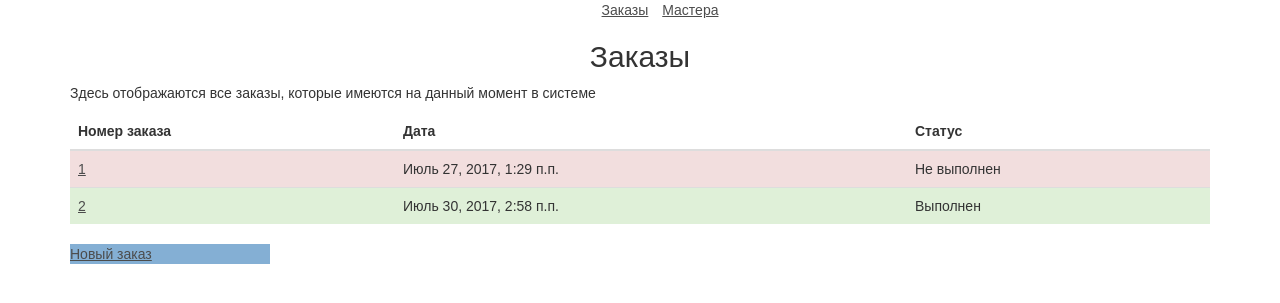
After one commit to kmvit/mycrm, a Django app: page /orders/ in a window 1280 px wide. The commit adds this page. Shown: the top 303 px of the page. Run offline with Django 3.2, Linux system fonts and the light colour scheme; data comes from the database, SQL or seed files in the repository; both versions use the stored data as it was after the commit; some libraries are stand-ins or nearby versions.

Commit message:
Список заказов и детальная

```diff
--- a/mycrm/urls.py
+++ b/mycrm/urls.py
@@ -13,7 +13,7 @@ Including another URLconf
     1. Import the include() function: from django.conf.urls import url, include
     2. Add a URL to urlpatterns:  url(r'^blog/', include('blog.urls'))
 """
-from django.conf.urls import url
+from django.conf.urls import url, include
 from django.contrib import admin
 from django.conf import settings
 from django.conf.urls.static import static
@@ -22,9 +22,11 @@ from django.contrib.auth import views as auth_views
 
 
 urlpatterns = [
-    url(r'^$', home, name='home'),
+    url(r'^orders/', include('orders.urls', namespace='orders', app_name='orders')),
+
     url(r'^accounts/login/$', auth_views.login),
     url(r'^admin/', admin.site.urls),
+    url(r'^$', home, name='home'),
 ]
 if settings.DEBUG:
     urlpatterns += static(settings.STATIC_URL, document_root=settings.STATIC_ROOT)
--- /dev/null
+++ b/orders/templates/orders/order_list.html
@@ -0,0 +1,35 @@
+{% extends 'base.html' %}
+
+{% block content %}
+  <h2>Заказы</h2>
+  <p>Здесь отображаются все заказы, которые имеются на данный момент в системе</p>
+  <table class="table">
+    <thead>
+      <tr>
+        <th>Номер заказа</th>
+        <th>Дата</th>
+        <th>Статус</th>
+      </tr>
+    </thead>
+    <tbody>
+    {% for item in order_list %}
+    {% if item.status == '1' %}
+      <tr class="success">
+          <td><a href="{% url 'orders:order_detail' pk=item.id%}">{{item.id}}</a></td>
+        <td>{{item.born}}</td>
+        <td>Выполнен</td>
+      </tr>
+    {% else %}
+      <tr class="danger">
+        <td><a href="{% url 'orders:order_detail' pk=item.id%}">{{item.id}}</a></td>
+        <td>{{item.born}}</td>
+        <td>Не выполнен</td>
+      </tr>
+    {% endif %}
+    {% endfor %}
+    </tbody>
+  </table>
+ <div class="home-link-new-order">
+      <a href="#">Новый заказ</a>
+  </div>
+{% endblock %}
--- /dev/null
+++ b/orders/urls.py
@@ -0,0 +1,7 @@
+from .views import *
+from django.conf.urls import url
+
+urlpatterns = [
+    url(r'^$', OrderList.as_view(), name='order_list'),
+    url(r'^(?P<pk>\d+)/$', OrderDetail.as_view(), name='order_detail'),
+]
--- a/orders/views.py
+++ b/orders/views.py
@@ -1,3 +1,10 @@
 from django.shortcuts import render
+from .models import *
+from django.views.generic import ListView, DeleteView, DetailView
+# Create your views here.
 
-# Create your views here.
+class OrderList(ListView):
+    model = Order
+
+class OrderDetail(DetailView):
+    model = Order
--- a/static/css/style.css
+++ b/static/css/style.css
@@ -1,15 +1,71 @@
 @import url(https://fonts.googleapis.com/css?family=Exo:100,200,400);
 @import url(https://fonts.googleapis.com/css?family=Source+Sans+Pro:700,400,300);
 
-body{
-	margin: 0;
-	padding: 0;
-	background: #fff;
+/* -----------------------------------------------
+Version: 0.1 [DD MM YY]
 
-	color: #fff;
-	font-family: Arial;
-	font-size: 12px;
+SMACSS [Scalable Modular Architecture for CSS]
+Reference: http://smacss.com/
+
+CATEGORIES:
+1. Master      - Default elements style redefinitions
+2. Layout      - Stacking/Placement of elements
+3. Modules     - Module wise style definitions
+4. States      - Interaction states styling
+
+5. Reset       - Reset Browser default styles
+6. Fonts       - Fontface style definitions
+
+7. Responsive  - Responsive layout styles
+8. Comp. Fixes - Browser compatabilty fixes
+----------------------------------------------- */
+
+/*-------------------------------------------------
+MASTER: IMPORTING STYLESHEETS
+-------------------------------------------------*/
+@import url("layout.css");
+@import url("module.css");
+@import url("state.css");
+
+@import url("reset.css");
+@import url("fonts.css");
+
+@import url("responsive.css");
+@import url("browser-fixes.css");
+
+/*-------------------------------------------------
+MASTER: COMMON STYLES REDEFINITION
+-------------------------------------------------*/
+body {
+	font-family: "", Arial, sans-serif;
+	font-size: 14px;
+ 	z-index: 1;
+	text-shadow: 0 1px 0 #;
 }
+
+h1, h2, h3, h4, h5, h6 { text-rendering: optimizelegibility; text-align: center;}
+
+a {
+	color: #4c4c4c;
+	text-decoration: underline;
+}
+
+a:hover {
+	text-decoration: none;
+}
+
+::selection {
+  background: #FE57A1;
+  color: white;
+  text-shadow: none;
+}
+
+
+/*-------------------------------------------------
+MASTER: FORM ELEMENTS
+-------------------------------------------------*/
+form input[type="text"] { background: #fff; }
+
 
 .body{
 	position: absolute;
@@ -140,3 +196,23 @@ body{
 ::-moz-input-placeholder{
    color: rgba(255,255,255,0.6);
 }
+.home-links {
+    text-align: center;
+}
+.home-links li {
+    display:inline-block;
+    margin:0 5px;
+}
+
+.home-link-new-order {
+    background: #84afd4;
+    width: 200px;
+
+.home-link-new-order a{
+    color: #fff;
+    padding: 10px;
+
+.home-links ul li a{
+    display: inline-block;
+    margin: 0 5px;
+}
--- /dev/null
+++ b/templates/base.html
@@ -0,0 +1,34 @@
+<!DOCTYPE html>
+<html lang="ru">
+<head>
+    {% load static %}
+    {% block head %}
+  <title>{% block title %}Моя CRM{% endblock %}</title>
+  <meta charset="utf-8">
+  <meta name="viewport" content="width=device-width, initial-scale=1">
+
+  <link rel="stylesheet" href="https://maxcdn.bootstrapcdn.com/bootstrap/3.3.7/css/bootstrap.min.css">
+  <script src="https://ajax.googleapis.com/ajax/libs/jquery/3.2.1/jquery.min.js"></script>
+  <script src="https://maxcdn.bootstrapcdn.com/bootstrap/3.3.7/js/bootstrap.min.js"></script>
+    <link rel="stylesheet" type="text/css" href="{% static 'css/style.css' %}">
+    {% endblock %}
+</head>
+<body>
+
+<div class="container">
+    <div class="home-links">
+      <ul>
+          <li>
+              <a href="{% url 'orders:order_list' %}">Заказы</a>
+          </li>
+          <li>
+              <a href="/masters">Мастера</a>
+          </li>
+      </ul>
+  </div>
+    {% block content %}
+    {% endblock %}
+</div>
+
+</body>
+</html>
```
Also changed, not shown: mycrm/settings.py (+2 -25 lines), orders/templates/orders/order_detail.html (added, +32 -0 lines), templates/index.html (+5 -27 lines), db.sqlite3, requiments.txt (deleted).
